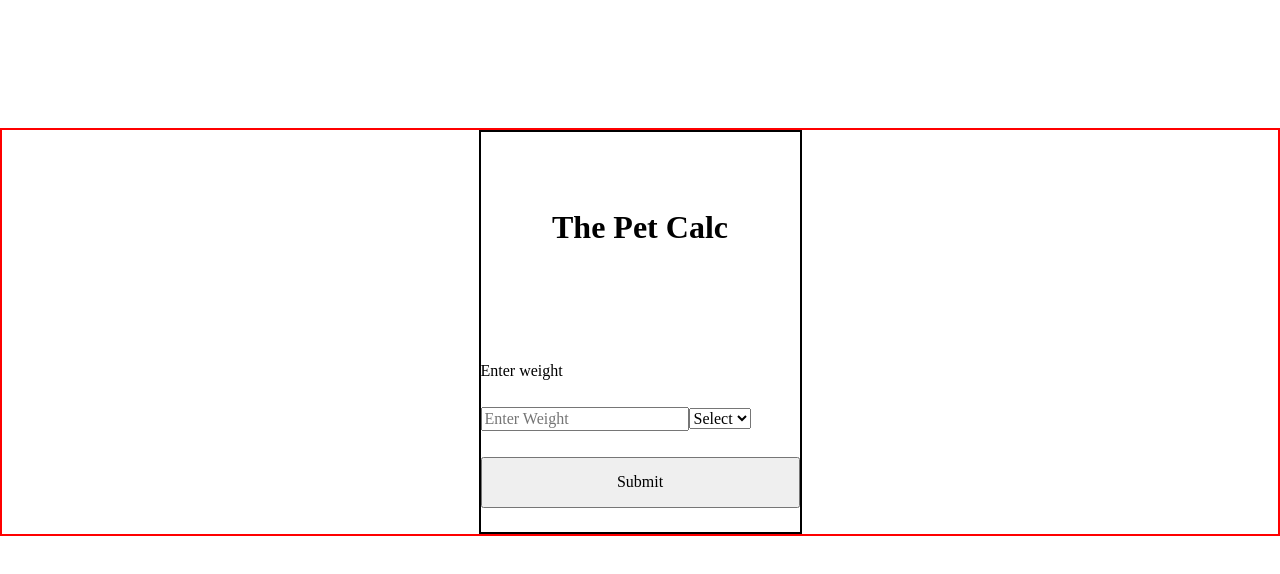
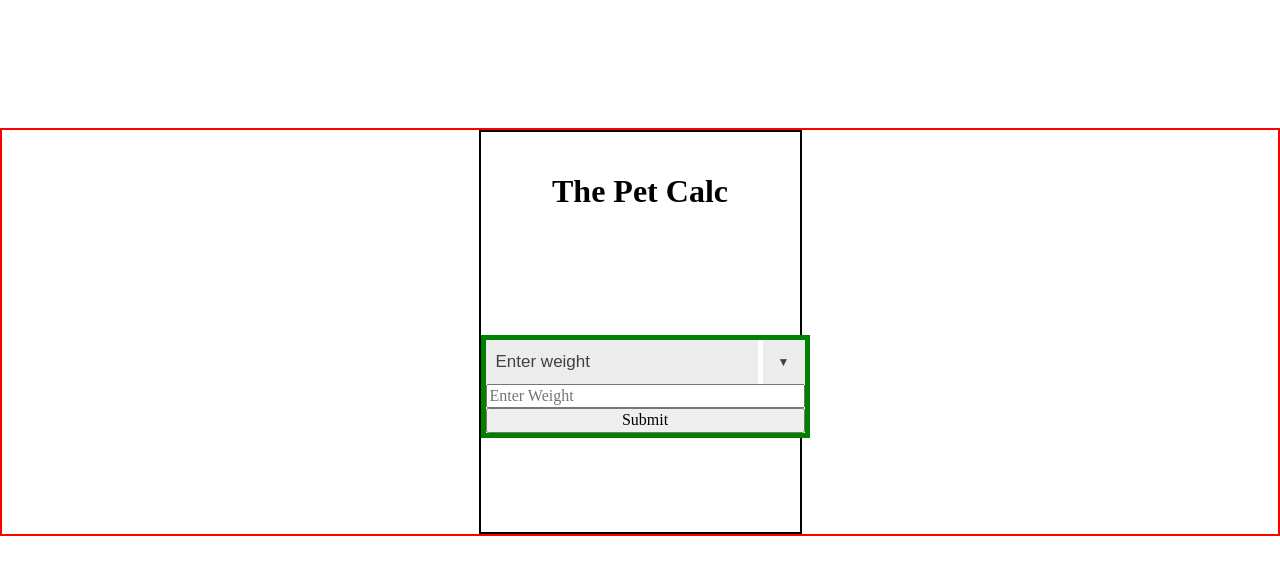
Before and after one commit to jshin720/vetcalc, a React (Create React App) app: page / in a window 1280 px wide. Shown: the top 574 px of the page. Built offline with nearby package versions, Linux system fonts and the light colour scheme.

Commit message:
adding css

```diff
--- a/src/App.css
+++ b/src/App.css
@@ -23,3 +23,52 @@
   display: grid;
   height: 75%;
 }
+
+.select-box {
+  cursor: pointer;
+  position : relative;
+  max-width:  20em;
+  margin: 5em auto;
+  width: 100%;
+  border:  5px solid green;
+}
+
+.select-weight,
+.form-label {
+  color: #414141;
+  display: block;
+  font: 400 17px/2em 'Source Sans Pro', sans-serif;
+}
+
+.select-weight {
+  width: 100%;
+  position: absolute;
+  top: 0;
+  padding: 5px 0;
+  height: 40px;
+  opacity: 0;
+  -ms-filter: "progid:DXImageTransform.Microsoft.Alpha(Opacity=0)";
+  background: none transparent;
+  border: 0 none;
+}
+.form-label {
+  background: #ececec;
+}
+
+.form-label {
+  position: relative;
+  padding: 5px 10px;
+  cursor: pointer;
+}
+.open .form-label::after {
+   content: "▲";
+}
+.form-label::after {
+  content: "▼";
+  font-size: 12px;
+  position: absolute;
+  right: 0;
+  top: 0;
+  padding: 5px 15px;
+  border-left: 5px solid #fff;
+}
--- a/src/components/Fpage.jsx
+++ b/src/components/Fpage.jsx
@@ -18,9 +18,9 @@ export default function FormPage(props) {
   return (
     <div className="weight-form">
       <h1 className="form-heading">The Pet Calc</h1>
+      <div className="select-box">
         <form onSubmit={handleSubmit} className="calc-form">
-        <label>Enter weight</label>
-        <div className="select-box">
+          <label className="form-label">Enter weight</label>
           <input
             type="number"
             placeholder="Enter Weight"
@@ -31,6 +31,7 @@ export default function FormPage(props) {
           <select
             name="weightType"
             defaultValue={weightType || "Select"}
+            className="select-weight"
             id="weight-type"
             onChange={(e) => setWeightType(e.target.value)}
           >
@@ -38,7 +39,6 @@ export default function FormPage(props) {
             <option value="lb">lb</option>
             <option value="kg">kg</option>
           </select>
-        </div>
           <button
             type="submit"
             class="btn btn-primary"
@@ -48,5 +48,6 @@ export default function FormPage(props) {
           </button>
         </form>
       </div>
+    </div>
   );
 }
```
Lines whose indentation alone changed are shown as unchanged.
